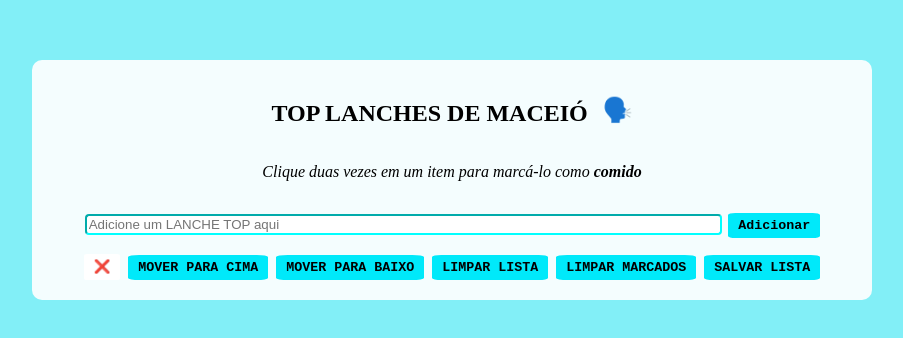
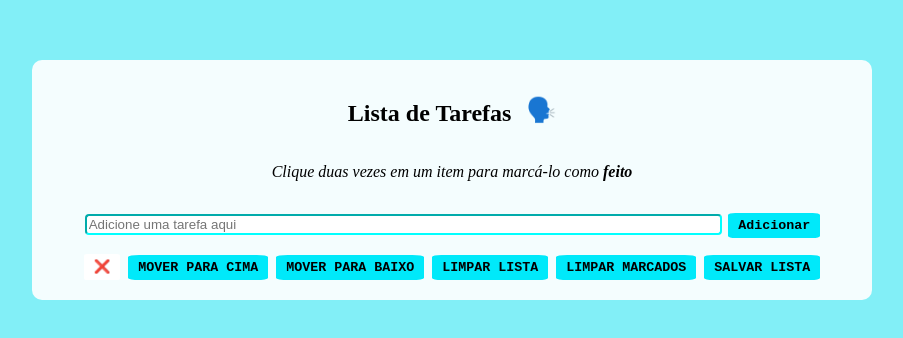
Before and after one commit to breenolf/to-dolist-project, a plain HTML site: page index.html in a window 1280 px wide. Shown: the part 270-608 px from the top of the page, without its empty margins (188-1091 px from the left). Drawn offline with Linux system fonts and the light colour scheme; a web font is replaced by a local one.

Commit message:
Corrigindo titulo e paragrafo

```diff
--- a/index.html
+++ b/index.html
@@ -11,10 +11,10 @@
   <header></header>
   <section>
     <div class="titulo">
-      <h1>TOP LANCHES DE MACEIÓ</h1><span>🗣️</span>
+      <h1>Lista de Tarefas</h1><span>🗣️</span>
     </div>
-      <p id="funcionamento">Clique duas vezes em um item para marcá-lo como <strong>comido</strong></p>
-      <input type="text" placeholder="Adicione um LANCHE TOP aqui" id="texto-tarefa">
+      <p id="funcionamento">Clique duas vezes em um item para marcá-lo como <strong>feito</strong></p>
+      <input type="text" placeholder="Adicione uma tarefa aqui" id="texto-tarefa">
       <button id="criar-tarefa">Adicionar</button>
       <ol id="lista-tarefas"></ol>
       <button id="remover-selecionado">❌️</button>
```
